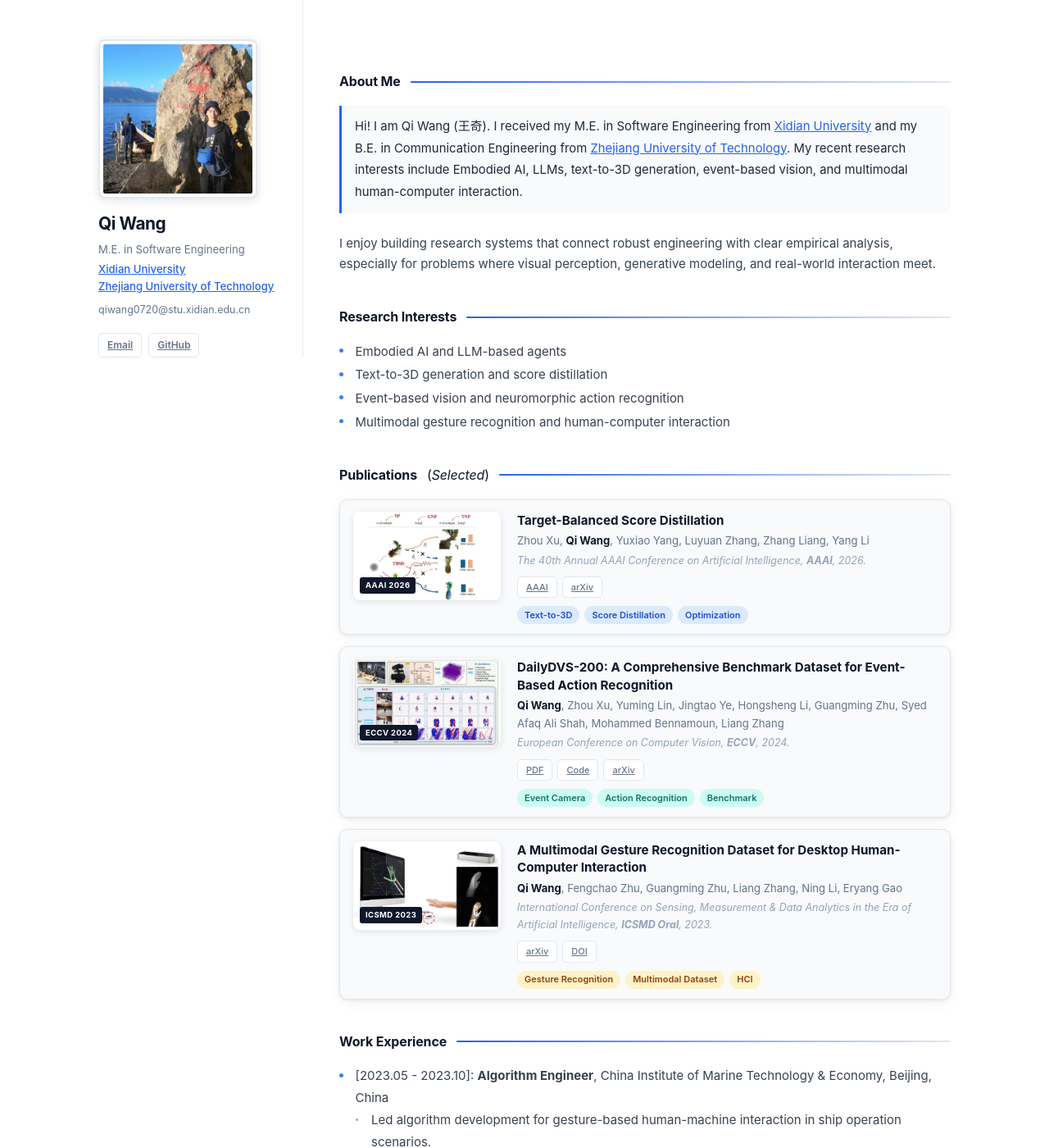
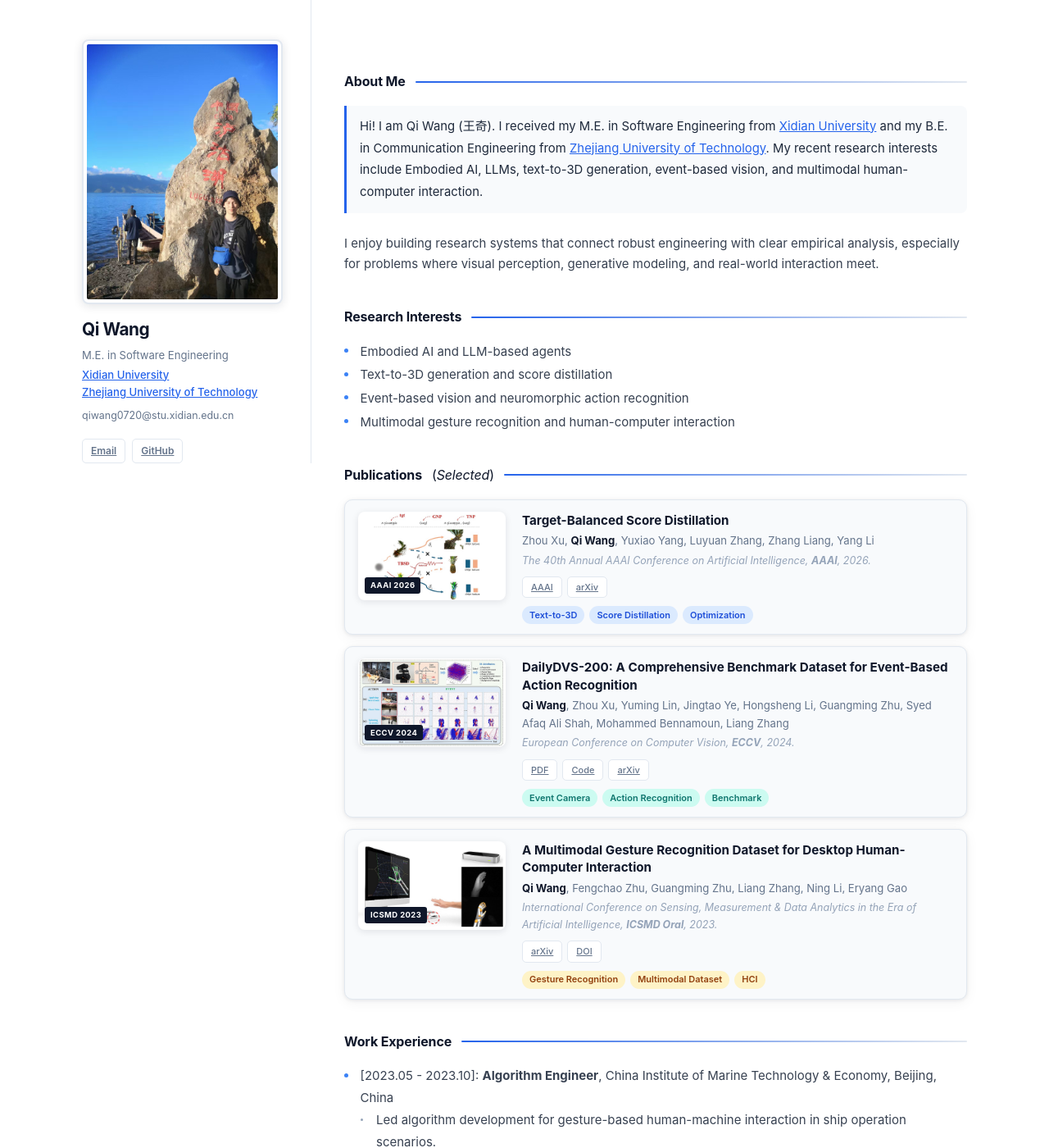
Before and after one commit to QiWang233/qiwang233.github.io, a Jekyll site: the page built from index.md, in a window 1280 px wide and 1400 px high. Shown: the whole window at 82% size. Built offline with Jekyll 4.4.1, drawn with Linux system fonts in a browser that asks for light colours; our own code applies the rules of GitHub Pages for plain Markdown files.

Commit message:
Use original-ratio Luguhu portrait

```diff
--- a/assets/css/style.scss
+++ b/assets/css/style.scss
@@ -34,9 +34,9 @@ body {
 
 .wrapper {
   display: grid;
-  grid-template-columns: 250px minmax(0, 1fr);
-  gap: 44px;
-  width: min(1040px, calc(100% - 40px));
+  grid-template-columns: 280px minmax(0, 1fr);
+  gap: 40px;
+  width: min(1080px, calc(100% - 40px));
   margin: 0 auto;
 }
 
@@ -100,7 +100,7 @@ header {
   top: 0;
   align-self: start;
   padding-top: 3rem;
-  padding-right: 1.8rem;
+  padding-right: 1.5rem;
   border-right: 1px solid var(--qw-border);
 }
 
@@ -178,9 +178,9 @@ header h1 {
 
 .image.avatar img {
   display: block;
-  width: 88%;
-  max-width: 210px;
-  aspect-ratio: 1;
+  width: 100%;
+  max-width: 245px;
+  height: auto;
   object-fit: contain;
   background: #fff;
   border: 2px solid var(--qw-border);
@@ -482,8 +482,8 @@ section ul li ul li::before {
   }
 
   .image.avatar img {
-    width: clamp(148px, 48vw, 188px);
-    max-width: 188px;
+    width: clamp(178px, 58vw, 230px);
+    max-width: 230px;
   }
 
   header h1 {
@@ -540,7 +540,7 @@ section ul li ul li::before {
   }
 
   .image.avatar img {
-    width: 150px;
+    width: 178px;
   }
 
   .side-links a {
```
Also changed, not shown: assets/profile-portrait.jpg.
